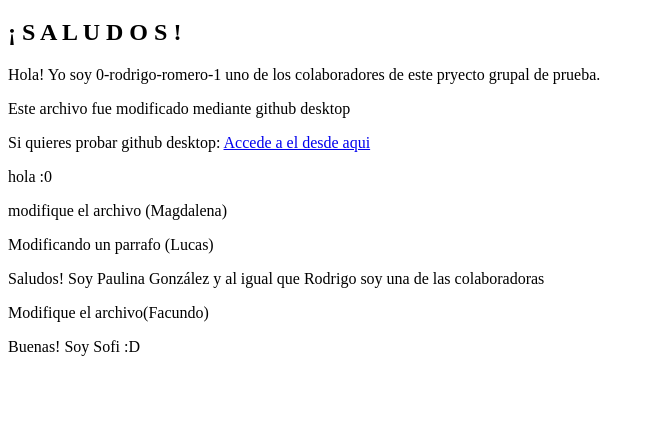
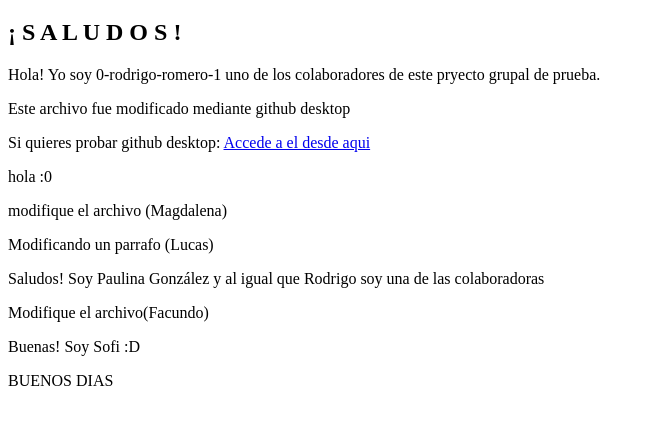
Before and after one commit to ignaciothompson/practica-grupal, a plain HTML site: page index.html in a window 1280 px wide. Shown: the part 61-486 px from the top of the page, without its empty margins (0-651 px from the left). Drawn offline with Linux system fonts and the light colour scheme.

Commit message:
agregue BUENOS DIAS

```diff
--- a/index.html
+++ b/index.html
@@ -21,5 +21,6 @@
     <p> Saludos! Soy Paulina González y al igual que Rodrigo soy una de las colaboradoras</p>
     <p>Modifique el archivo(Facundo)</p>
     <p>Buenas! Soy Sofi :D</p>
+    <p>BUENOS DIAS</p>
 </body>
 </html>
```
Also changed, not shown: 1 other file.
